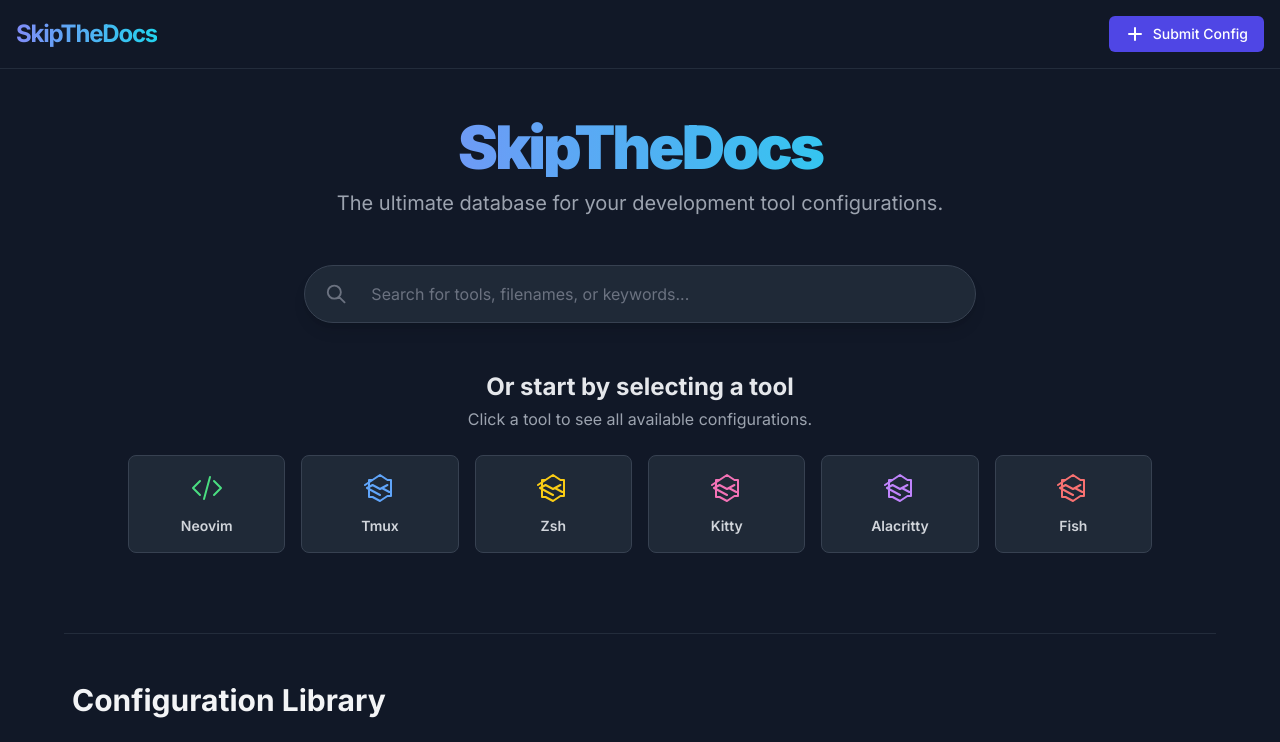
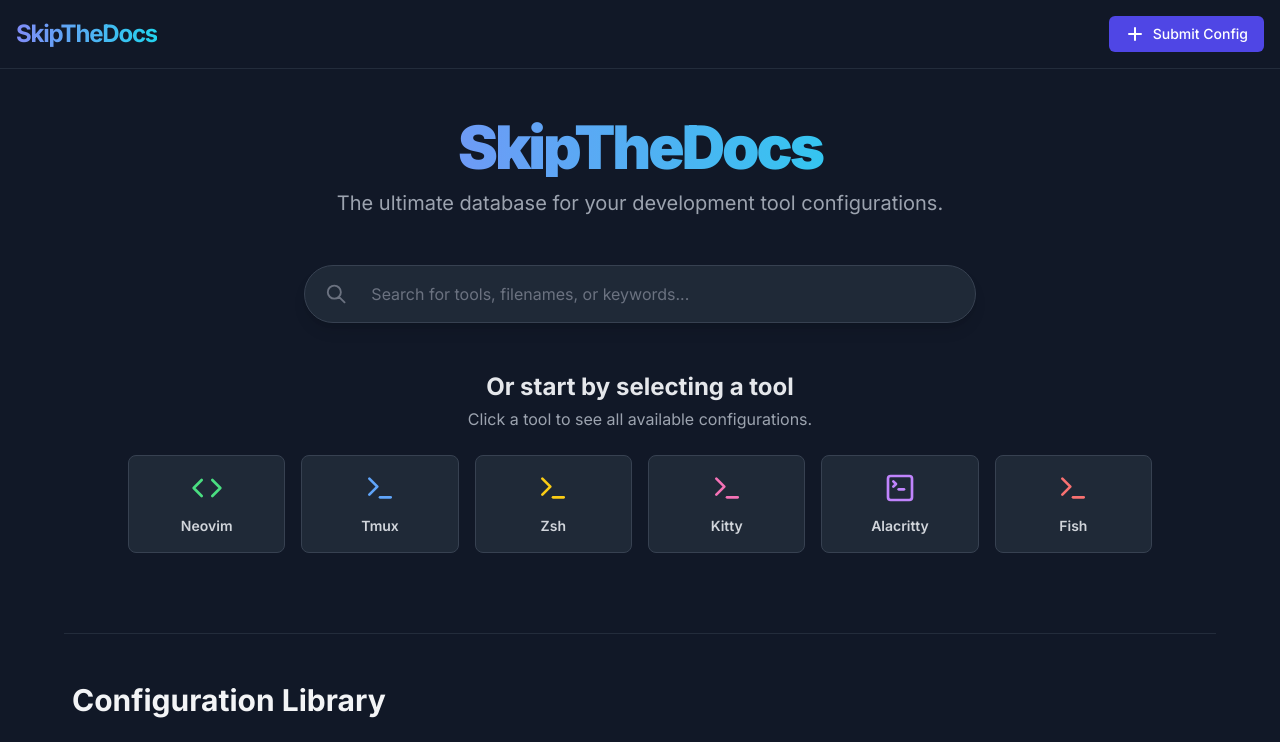
Before and after one commit to Theblackcat98/SkipTheDocs, a React (Vite) app: page / in a window 1280 px wide. Shown: the top 742 px of the page. Built offline with nearby package versions, Linux system fonts and the light colour scheme.

Commit message:
updated icons

```diff
--- a/components/Modal.tsx
+++ b/components/Modal.tsx
@@ -1,6 +1,6 @@
 import React, { useState, useCallback, useEffect } from 'react';
 import type { ConfigFile } from '../types.ts';
-import { IconCopy, IconDownload, IconCheck } from '../constants.tsx';
+import { X, Copy, Download, Check } from 'lucide-react';
 
 interface ModalProps {
   isOpen: boolean;
@@ -77,9 +77,7 @@
                 </div>
               </div>
               <button onClick={onClose} className="p-2 rounded-full text-gray-400 hover:text-white hover:bg-gray-700 transition-colors" aria-label="Close modal">
-                <svg xmlns="http://www.w3.org/2000/svg" className="h-6 w-6" fill="none" viewBox="0 0 24 24" stroke="currentColor">
-                  <path strokeLinecap="round" strokeLinejoin="round" strokeWidth="2" d="M6 18L18 6M6 6l12 12" />
-                </svg>
+                <X className="h-6 w-6" />
               </button>
             </header>
             <main className="flex-grow p-4 md:p-6 overflow-y-auto bg-gray-900/40">
@@ -92,14 +90,14 @@
                 onClick={handleCopy}
                 className={`flex items-center gap-2 px-4 py-2 text-sm font-medium rounded-md transition-colors ${copied ? 'bg-green-600 text-white' : 'bg-gray-700 text-gray-200 hover:bg-gray-600'}`}
               >
-                {copied ? <IconCheck className="w-5 h-5" /> : <IconCopy className="w-5 h-5" />}
+                {copied ? <Check className="w-5 h-5" /> : <Copy className="w-5 h-5" />}
                 {copied ? 'Copied!' : 'Copy Code'}
               </button>
               <button
                 onClick={onDownload}
                 className="flex items-center gap-2 px-4 py-2 text-sm font-medium text-white bg-indigo-600 rounded-md hover:bg-indigo-500 transition-colors"
               >
-                <IconDownload className="w-5 h-5" />
+                <Download className="w-5 h-5" />
                 Download
               </button>
             </footer>
--- a/constants.tsx
+++ b/constants.tsx
@@ -1,26 +1,14 @@
 import React from 'react';
 import type { PopularTool } from './types.ts';
-
-export const IconTerminal = (props: React.SVGProps<SVGSVGElement>) => (
-  <svg xmlns="http://www.w3.org/2000/svg" fill="none" viewBox="0 0 24 24" strokeWidth={1.5} stroke="currentColor" {...props}>
-    <path strokeLinecap="round" strokeLinejoin="round" d="M6.429 9.75L2.25 12l4.179 2.25m0-4.5l5.571 3 5.571-3m-11.142 0L2.25 12l4.179 2.25m0 0l5.571 3m-5.571-3l-4.179-2.25m11.142 0l5.571 3m-5.571-3l4.179-2.25m-16.854 0L12 2.25 17.571 6H20.25v12H17.571L12 21.75l-5.571-3H3.75V6H6.429z" />
-  </svg>
-);
-
-export const IconCode = (props: React.SVGProps<SVGSVGElement>) => (
-    <svg xmlns="http://www.w3.org/2000/svg" fill="none" viewBox="0 0 24 24" strokeWidth={1.5} stroke="currentColor" {...props}>
-        <path strokeLinecap="round" strokeLinejoin="round" d="M17.25 6.75L22.5 12l-5.25 5.25m-10.5 0L1.5 12l5.25-5.25m7.5-3l-4.5 16.5" />
-    </svg>
-);
-
+import { Code, Terminal, SquareTerminal } from 'lucide-react';
 
 export const POPULAR_TOOLS: PopularTool[] = [
-  { name: 'Neovim', icon: <IconCode className="w-8 h-8 text-green-400" /> },
-  { name: 'Tmux', icon: <IconTerminal className="w-8 h-8 text-blue-400" /> },
-  { name: 'Zsh', icon: <IconTerminal className="w-8 h-8 text-yellow-400" /> },
-  { name: 'Kitty', icon: <IconTerminal className="w-8 h-8 text-pink-400" /> },
-  { name: 'Alacritty', icon: <IconTerminal className="w-8 h-8 text-purple-400" /> },
-  { name: 'Fish', icon: <IconTerminal className="w-8 h-8 text-red-400" /> },
+  { name: 'Neovim', icon: <Code className="w-8 h-8 text-green-400" /> },
+  { name: 'Tmux', icon: <Terminal className="w-8 h-8 text-blue-400" /> },
+  { name: 'Zsh', icon: <Terminal className="w-8 h-8 text-yellow-400" /> },
+  { name: 'Kitty', icon: <Terminal className="w-8 h-8 text-pink-400" /> },
+  { name: 'Alacritty', icon: <SquareTerminal className="w-8 h-8 text-purple-400" /> },
+  { name: 'Fish', icon: <Terminal className="w-8 h-8 text-red-400" /> },
 ];
 
 export const IconCopy = (props: React.SVGProps<SVGSVGElement>) => (
```
Also changed, not shown: package.json (+5 -4 lines), 1 other file (tests, documents, lock files or other folders).
